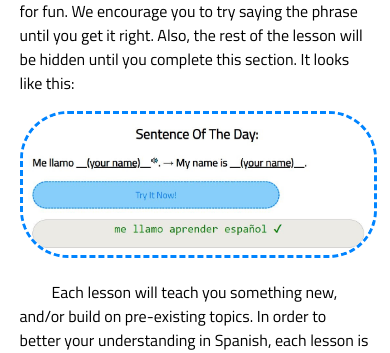
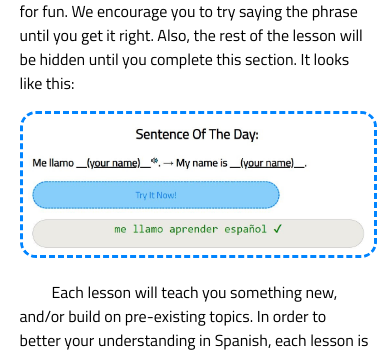
Before and after one commit to Mahdi03/mahdi.github.dev, a PHP site: the page made by DaMahdi03/Ayman_Studios/Aprender_Español/intro.html in a window 390 px wide. Shown: the part 417-770 px from the top of the page. Run offline with PHP 8.4, Linux system fonts and the light colour scheme.

Commit message:
Mobilizing The Static Websites

```diff
--- a/DaMahdi03/Ayman_Studios/Aprender_Español/theme.css
+++ b/DaMahdi03/Ayman_Studios/Aprender_Español/theme.css
@@ -27,6 +27,9 @@
         width: 75%;
         font-size: 1.75em;
     }
+    img {
+        border-radius: 3em;
+    }
 }
 
 @media (max-width:1281px) {
@@ -35,6 +38,9 @@
         margin: 0 auto;
         width: 75%;
         font-size: 1.75em;
+    }
+    img {
+        border-radius: 3em;
     }
 }
 
@@ -48,6 +54,9 @@
         width: 90%;
         font-size: 1em;
     }
+    img {
+        border-radius: 1em;
+    }
 }
 
 @media screen and (max-width:481px) {
@@ -56,6 +65,9 @@
         margin: 0 auto;
         width: 90%;
         font-size: 1em;
+    }
+    img {
+        border-radius: 1em;
     }
 }
 
@@ -102,7 +114,6 @@ mark {
 img {
     width: 100%;
     border: 3px rgb(0, 132, 255) dashed;
-    border-radius: 3em;
 }
 
 .intro {
```
